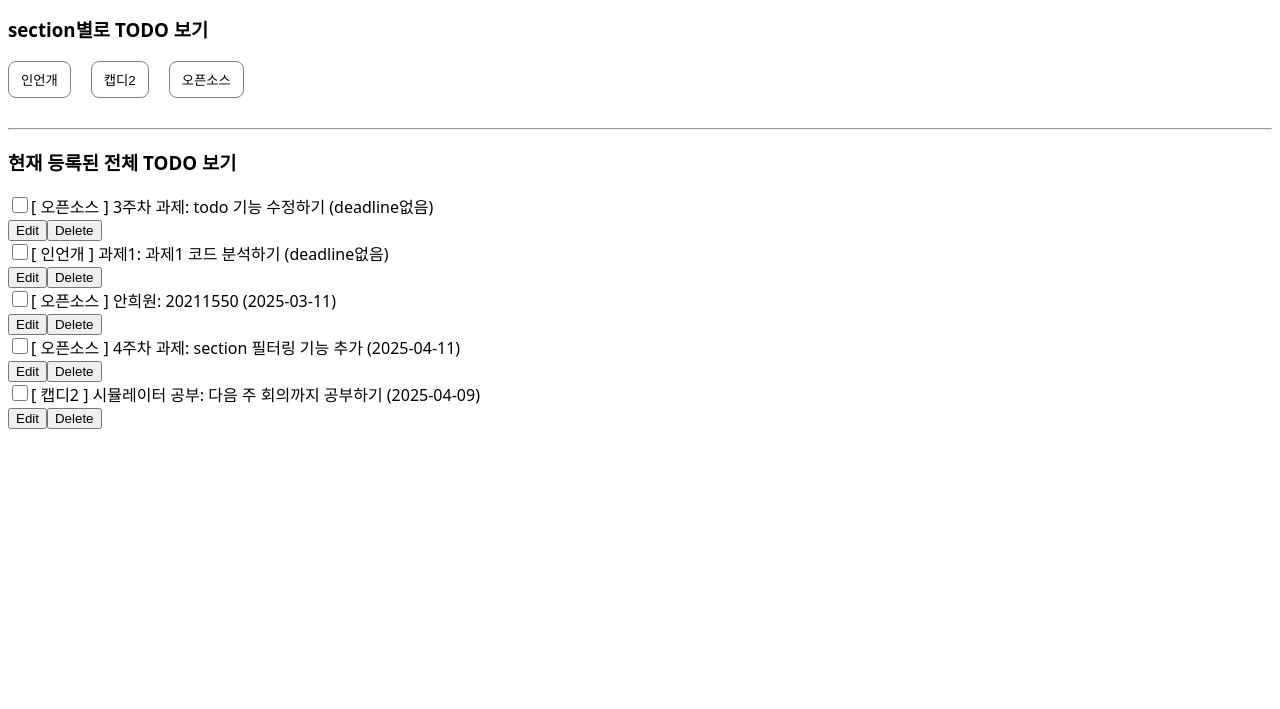
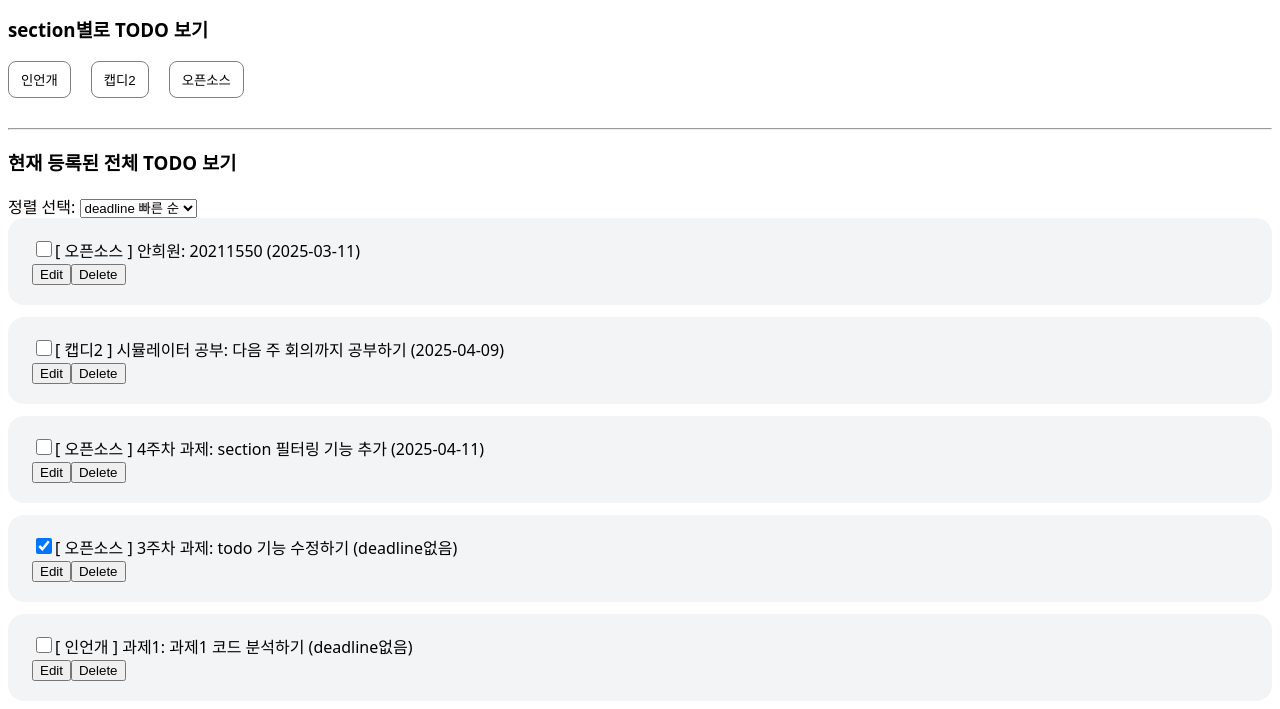
Before and after one commit to naya-h2/FastApi-Todos, a FastAPI app: page / in a window 1280 px wide. Shown: the part 228-937 px from the top of the page. Before the commit the page ends 657 px from the top, so only its background shows below. Run offline with FastAPI, Linux system fonts and the light colour scheme; some web fonts are replaced.

Commit message:
design: 데드라인 sorting UI 추가

```diff
--- a/fastapi-app/main.py
+++ b/fastapi-app/main.py
@@ -40,7 +40,7 @@ class SortingType(str, Enum):
 
 # To-Do 목록 조회
 @app.get("/todos", response_model=list[TodoItem])
-def get_todos(section: Union[str, None] = None, sort:Union[SortingType, None] = None):
+def get_todos(section: Union[str, None] = None, sort:Union[SortingType, None] = SortingType.fast):
     items = load_todos()
     if section:
         items = [item for item in items if item["section"] == section]
--- a/fastapi-app/templates/index.html
+++ b/fastapi-app/templates/index.html
@@ -43,6 +43,18 @@
         font-size: 14px;
         color: grey;
       }
+
+      #todo-list {
+        display: flex;
+        flex-direction: column;
+        gap: 12px;
+      }
+
+      .todo-box {
+        padding: 20px 24px;
+        border-radius: 16px;
+        background-color: rgb(242, 244, 246);
+      }
     </style>
   </head>
   <body>
@@ -65,6 +77,11 @@
     <hr />
 
     <h3>현재 등록된 전체 TODO 보기</h3>
+    정렬 선택:
+    <select id="sort-type" defaultSelected="fast">
+      <option id="fast" value="fast">deadline 빠른 순</option>
+      <option id="slow" value="slow">deadline 느린 순</option>
+    </select>
     <div id="todo-list"></div>
 
     <script>
@@ -86,8 +103,8 @@
         });
       }
 
-      async function filterSection() {
-        const selectedValue = document.getElementById('todo-section').value;
+      async function handleSelectSort() {
+        const selectedValue = document.getElementById('sort-type').value;
         fetchTodos(selectedValue);
       }
 
@@ -112,13 +129,14 @@
         });
       }
 
-      async function fetchTodos(section) {
-        const response = await fetch(`/todos?section=${section ?? ''}`);
+      async function fetchTodos(sortType = 'fast') {
+        const response = await fetch(`/todos?sort=${sortType ?? ''}`);
         const todos = await response.json();
         const todoList = document.getElementById('todo-list');
         todoList.innerHTML = '';
         todos.forEach((todo) => {
           const li = document.createElement('div');
+          li.className = 'todo-box';
 
           //체크박스 & 내용
           const checkBox = document.createElement('input');
@@ -174,7 +192,7 @@
           const description = document.getElementById('description').value;
           const section = document.getElementById('section').value;
           const deadline = document.getElementById('deadline').value;
-          console.log(deadline);
+
           const response = await fetch('/todos', {
             method: 'POST',
             headers: {
@@ -195,8 +213,8 @@
         });
 
       document
-        .getElementById('todo-section')
-        .addEventListener('change', filterSection);
+        .getElementById('sort-type')
+        .addEventListener('change', handleSelectSort);
 
       fetchTodos();
       fetchSections();
--- a/fastapi-app/todo.json
+++ b/fastapi-app/todo.json
@@ -3,7 +3,7 @@
     "id": 1742815831226,
     "title": "3\uc8fc\ucc28 \uacfc\uc81c",
     "description": "todo \uae30\ub2a5 \uc218\uc815\ud558\uae30",
-        "completed": false,
+    "completed": true,
     "section": "\uc624\ud508\uc18c\uc2a4",
     "deadline": null
   },
```
Lines whose indentation alone changed are shown as unchanged.
